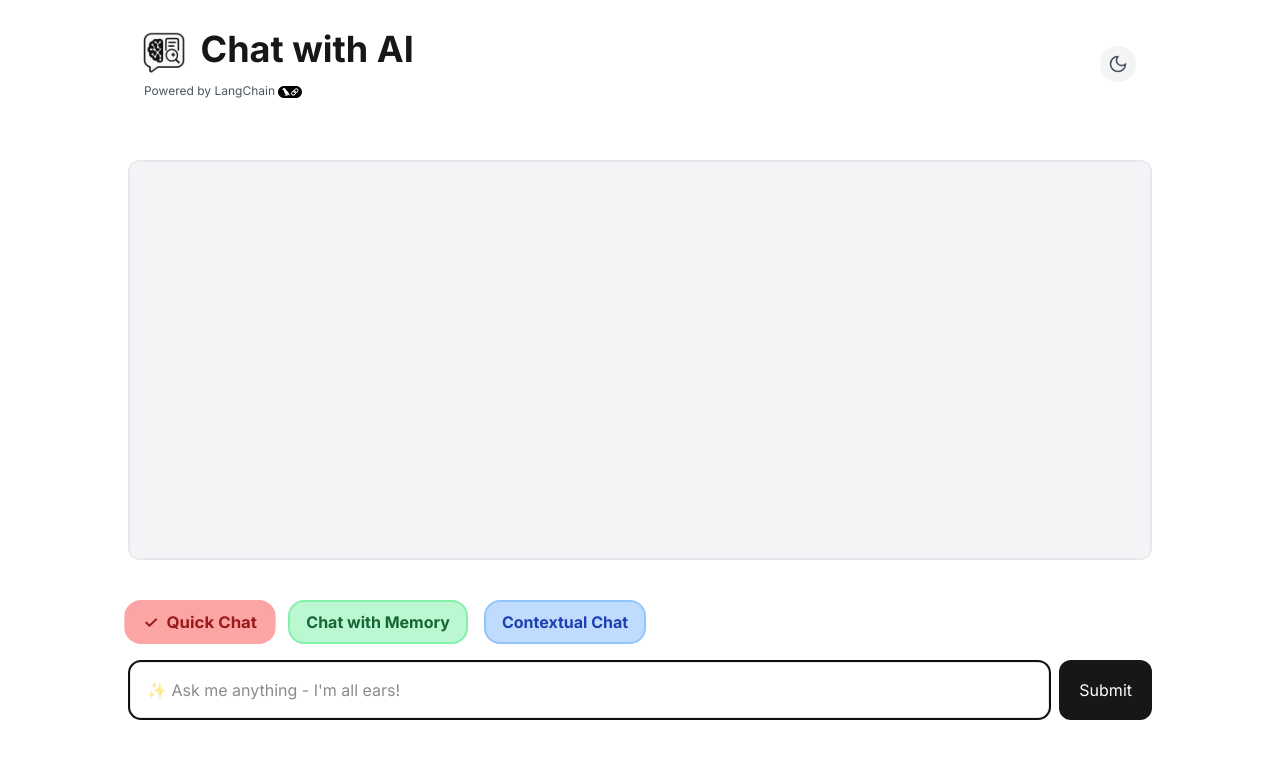
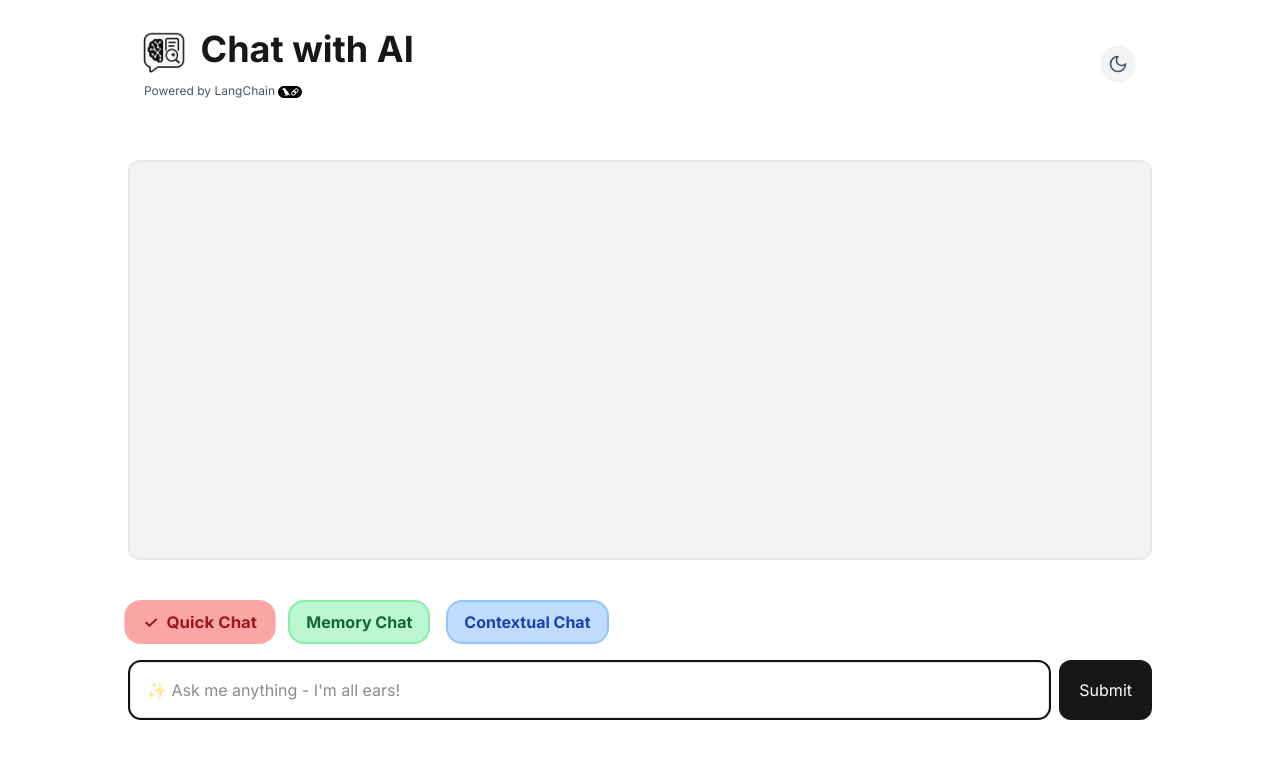
Before and after one commit to anonlegionoke/Chat-with-AI-RAG, a Next.js app: page / in a window 1280 px wide. Shown: the top 758 px of the page. Built offline with nearby package versions, Linux system fonts and the light colour scheme.

Commit message:
Update chat mode label from "Chat with Memory" to "Memory Chat" for consistency.

```diff
--- a/src/app/chat-interface/page.tsx
+++ b/src/app/chat-interface/page.tsx
@@ -172,7 +172,7 @@ export default function ChatInterface() {
                         }}
                     >
                         {chatMode === 'memory' && <span className="font-bold" style={{ color: 'var(--memory-button-text)' }}>✓</span>}
-                        Chat with Memory
+                        Memory Chat
                     </button>
                     <button
                         onClick={() => setChatMode('contextual')}
```
Also changed, not shown: 1 other file (tests, documents, lock files or other folders).
